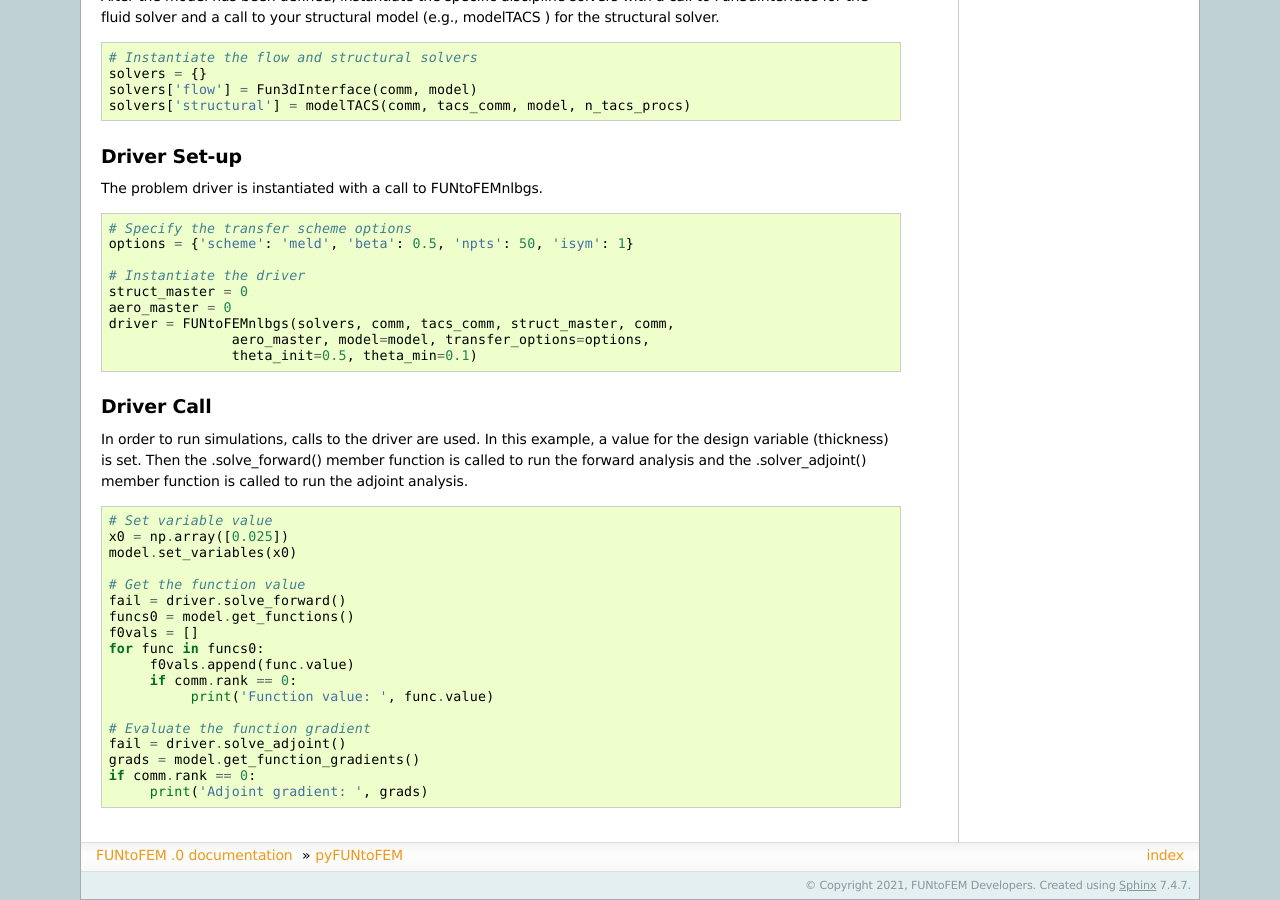
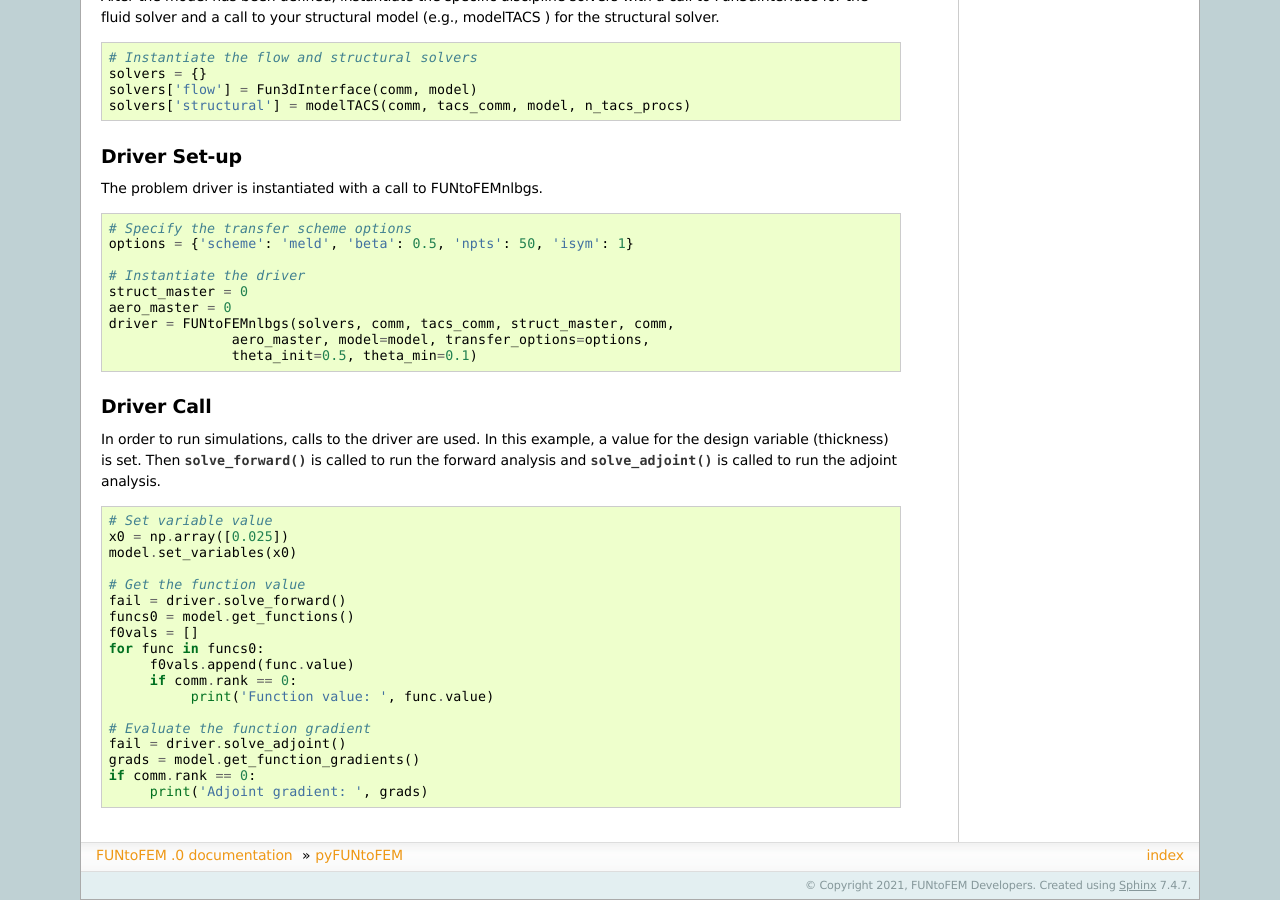
Before and after one commit to smdogroup/funtofem, a Sphinx documentation site: the page built from docs/py_script.rst, in a window 1280 px wide and 900 px high, scrolled down 1279 px. Built offline with Sphinx 7.4.7, drawn with Linux system fonts in a browser that asks for light colours.

Commit message:
Update py_script.rst

```diff
--- a/docs/py_script.rst
+++ b/docs/py_script.rst
@@ -102,8 +102,8 @@ Driver Call
 ===========
 In order to run simulations, calls to the driver are used.
 In this example, a value for the design variable (thickness) is set.
-Then the .solve_forward() member function is called to run the forward analysis and
-the .solver_adjoint() member function is called to run the adjoint analysis.
+Then :func:`~funtofem_driver.FUNtoFEMDriver.solve_forward` is called to run the forward analysis and
+:func:`~funtofem_driver.FUNtoFEMDriver.solve_adjoint` is called to run the adjoint analysis.
 
 .. code-block:: python
 
```
